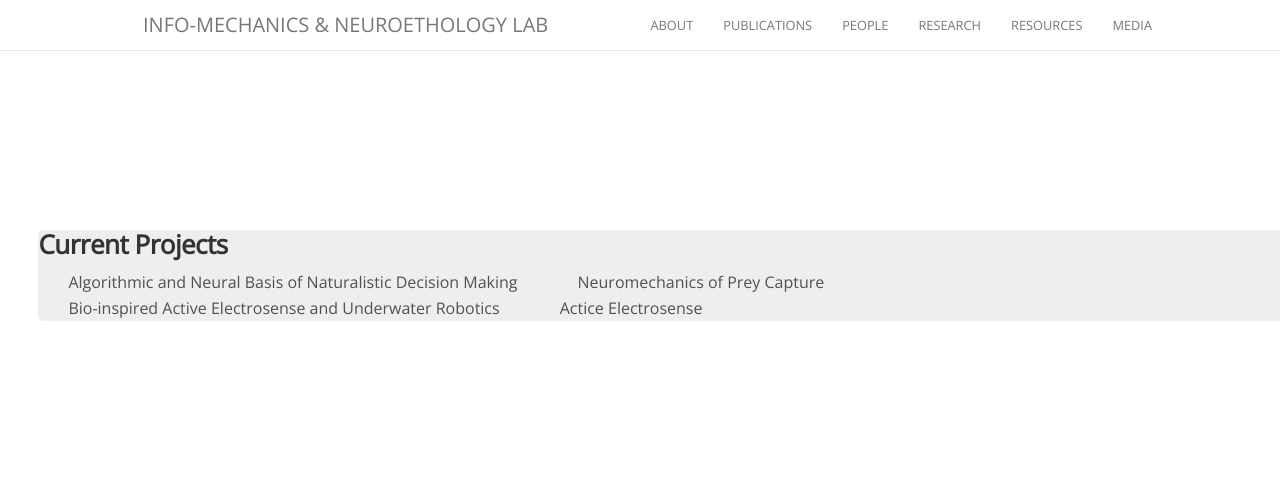
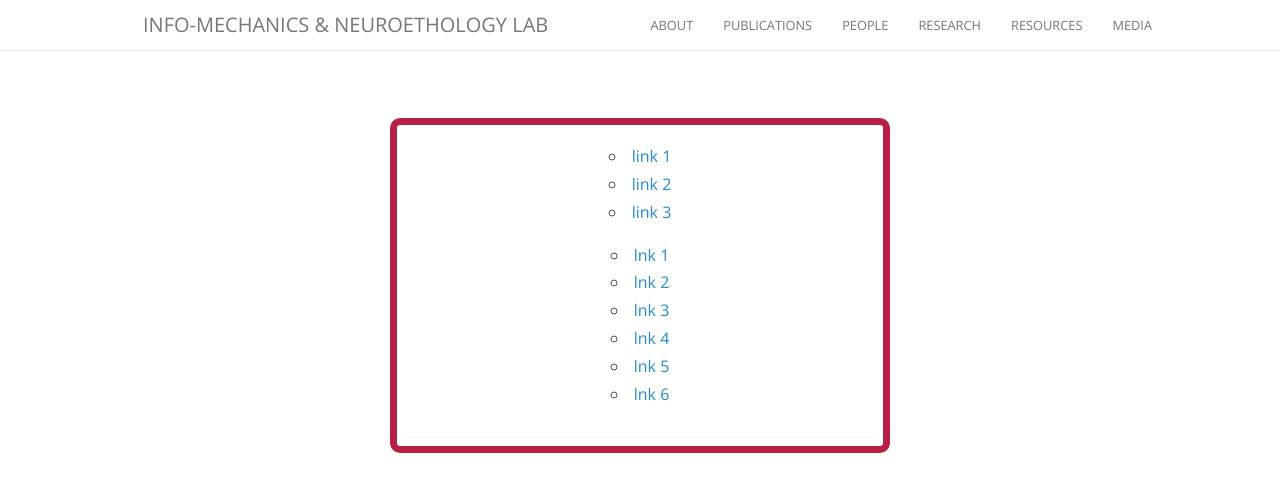
Before and after one commit to maciverlab/maciverlab.github.io, a Jekyll site: the page built from research.html, in a window 1280 px wide. Shown: the top 492 px of the page. Built offline with Jekyll 4.4.1, drawn with Linux system fonts in a browser that asks for light colours; nearby versions of some CDN libraries; comment, search, counter and statistics services are not loaded.

Commit message:
Update research.html

```diff
--- a/research.html
+++ b/research.html
@@ -4,6 +4,33 @@ title: Research
 permalink: /research/
 ---
 <div class="container">
+  <section id="top_nav_container">
+    <div class="float_center">
+        <ul class="child">
+          <li><a href="#">link 1</a></li>
+          <li><a href="#">link 2</a></li>
+          <li><a href="#">link 3</a></li>
+        </ul>
+        <div class="clear"></div>
+    </div>
+    <div class="clear"></div>
+
+    <div class="float_center">
+        <ul class="child">
+          <li><a href="#">lnk 1</a></li>
+          <li><a href="#">lnk 2</a></li>
+          <li><a href="#">lnk 3</a></li>
+          <li><a href="#">lnk 4</a></li>
+          <li><a href="#">lnk 5</a></li>
+          <li><a href="#">lnk 6</a></li>
+        </ul>
+        <div class="clear"></div>
+    </div>
+    <div class="clear"></div>
+
+</section>
+
+    <!--
     <div class="top_site_nav">
     <h3>Current Projects</h3>
         <ul class="top_nav"><div class="floatleft">
@@ -13,4 +40,5 @@ permalink: /research/
             <li class="top_nav">Actice Electrosense</li></div></ul>
 
     </div>
+-->
 </div>
```
